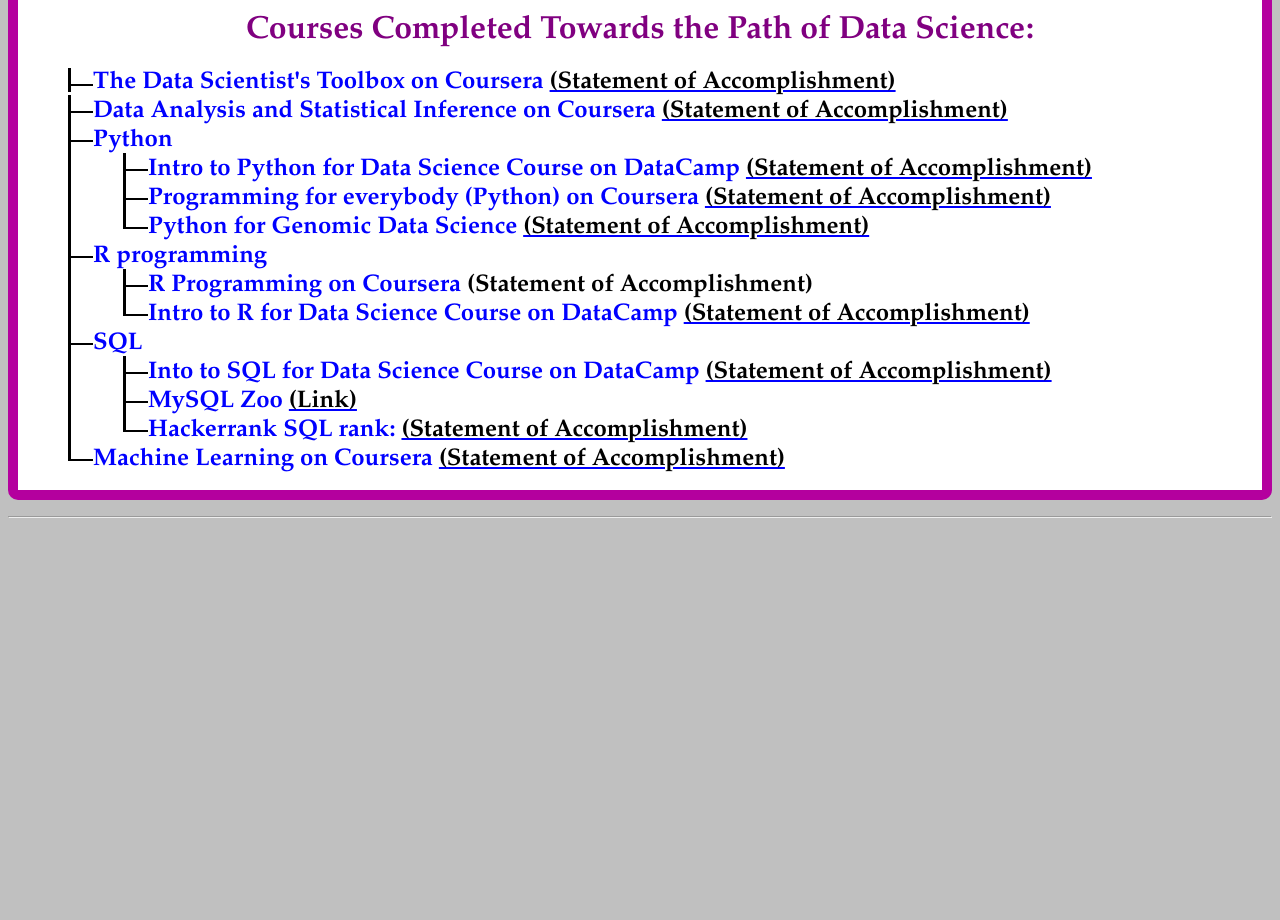
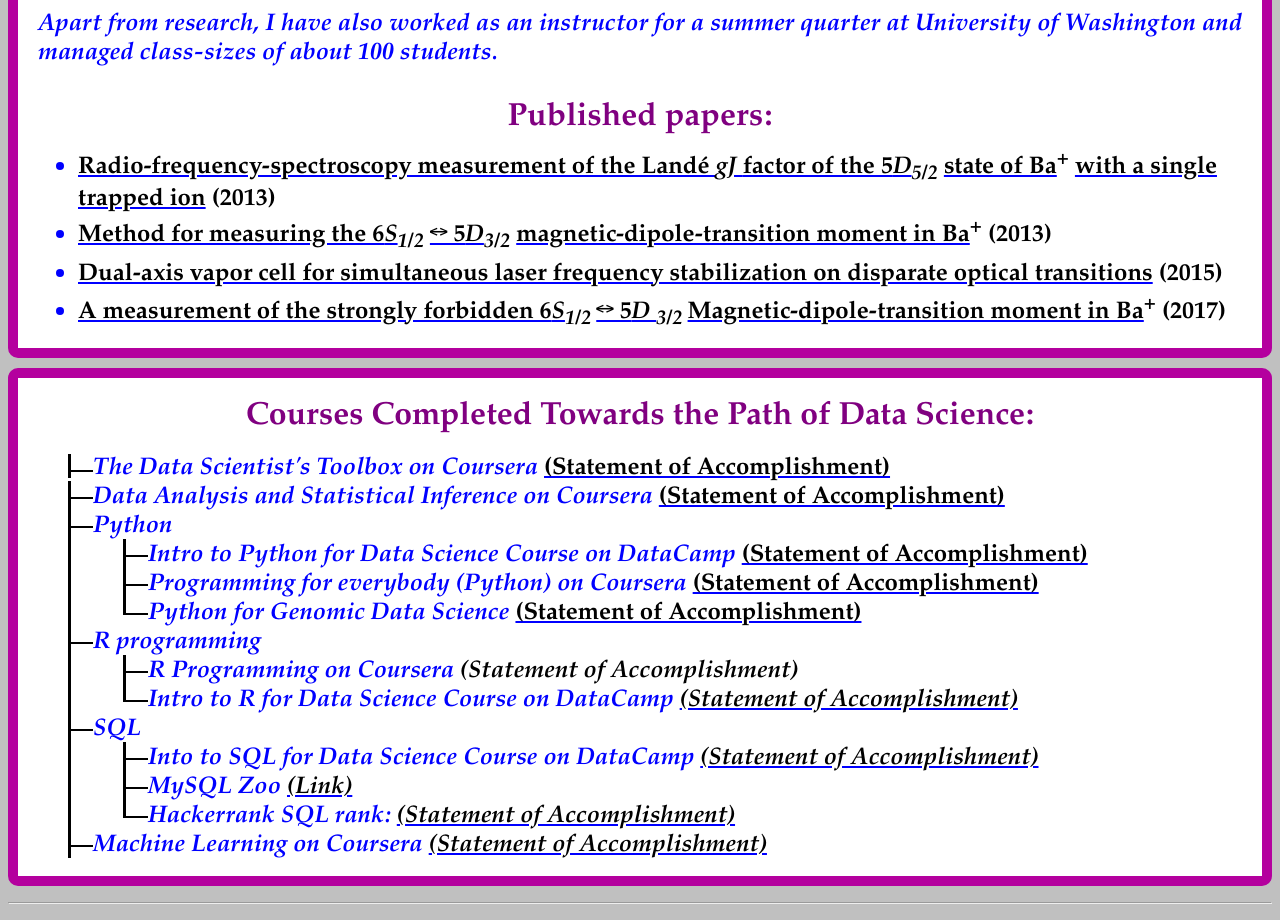
Before and after one commit to priyakalyan/priyakalyan.github.io, a plain HTML site: page index.html in a window 1280 px wide. Shown: the part 1404-2324 px from the top of the page. Before the commit the page ends 1938 px from the top, so only its background shows below. Drawn offline with Linux system fonts and the light colour scheme.

Commit message:
Update index.html

```diff
--- a/index.html
+++ b/index.html
@@ -25,6 +25,8 @@
 p a:hover {
     background-color: coral;
 }
+}
+
 </style>
 
 <ul style="list-type:none; box-sizing:box-align: center; margin-left: 263px; border-box;width: 60%;border:3px solid #111;padding: 0;overflow: hidden;text-align:center;border-radius: 100px 100px 100px 100px;border-spacing: -5px 5px;">
@@ -54,12 +56,13 @@
 <!--Link to the thesis-->
 <ul style= "margin-top: 15px;margin-bottom:10px;list-type:none;text-align:center;"><font size="5"><a href="https://doi.org/10.1088/0953-4075/42/17/175504" style="color:Black"><span><b>Thesis: "Study of Zeeman Coherences in Atomic Rubidium using a Laguerre Gaussian beam" (2012)</span></b></a></font></ul>
 
-<p style="text-align:justify; margin-top: 20px;margin-bottom:-10px;"><font size="4.5" color="Red" font face="serif"><b><i>My graduate work at IITM involved the study of the interaction of the Rubidium (Rb) atoms with a
+<p style="text-align:justify; margin-top: 20px;margin-bottom:-10px;"><font size="5" color="Blue" font face="Garamond"><i><b> &nbsp &nbsp &nbsp &nbsp &nbsp &nbsp My graduate work at IITM involved the study of the interaction of the Rubidium (Rb) atoms with a
  coherent Laguerre-Gaussian (LG) optical field with spatially varying phase factor and mode amplitude. Detailed computational and experimental studies have
  been carried out to understand the effect of the LG field on Zeeman coherence induced phenomena like electromagnetically induced transparency (EIT),
- electromagnetically induced absorption (EIA) and nonlinear magneto-optical rotation (NMOR) and Hanle effect. I also had the opportunity to work at premier
+ electromagnetically induced absorption (EIA) and nonlinear magneto-optical rotation (NMOR) and Hanle effect.</b></i></p>
+<p style="text-align:justify; margin-top: 20px;margin-bottom:-10px;"><font size="5" color="Blue" font face="Garamond"><i><b>&nbsp &nbsp &nbsp &nbsp &nbsp &nbsp I also had the opportunity to work at premier
  institutes like IISc (Indian institute of science, Bangalore, India) and RRI (Raman Research institute, Bangalore, India) where I was involved in the
- construction of an A-B differential amplifier circuit and extended cavity diode laser (ECDL) to perform the above mentioned experimental studies.  </b></i></p>
+ construction of an A-B differential amplifier circuit and extended cavity diode laser (ECDL) to perform the above mentioned experimental studies.</p></i></b>
 
 <!--Published papers during the course of doc deg-->
 <h2><center><font size="6" color="Purple" font face="Garamond">Published papers:</center></h2>
@@ -70,8 +73,8 @@
 absorption resonances with a Laguerre Gaussian beam (2010)</span></b></a></li></font>
 </ul>
 <h2><center><font size="6" color="Purple" font face="Garamond">Other Miscellaneous:</center></h2>
-<p style="text-align:justify; margin-top: -20px;margin-bottom:-2px;"><font size="5" color="Red" font face="serif"><b><i>
-<a href="Awards_Cert.html" style="color:Black"><span><b>Link to Awards and certificates</b></a></font></i>
+<p style="text-align:justify; margin-top: -20px;margin-bottom:-2px;"><font size="5" color="Blue" font face="Garamond"><b>
+<a href="Awards_Cert.html" style="color:Black"><span><b>Link to Awards and certificates</b></a></font>
 </p>
 </div>
 
@@ -93,7 +96,7 @@
 WIDTH=100 HEIGHT=100></center>
 </h1>
 
-<p style="text-align:justify;"><font size="4.5" color="Red" font face="serif"><b><i>In my post-doctoral research work at UW, I had the opportunity to work on
+<p style="text-align:justify;"><font size="5" color="Blue" font face="Garamond"><i><b>In my post-doctoral research work at UW, I had the opportunity to work on
 two different fields:
 <ol style="text-align:justify;margin-top: -20px;margin-bottom: -10px;">
 <li>The precise measurement of the magnetic dipole transition moment, M1, associated with the 6<i>S<sub>1/2</sub></i> to 5<i>D<sub>3/2</sub></i> transition in Ba<sup>138</sup> ion as this turns out to be
@@ -102,8 +105,8 @@
   <li>Yb atom spectroscopy: Construction of a single dual axis Yb vapor cell that can be used to simultaneously address the two laser cooling transitions in Yb atoms at wavelengths 399 nm and 556 nm respectively, thus finding applications in laser cooling experiments.
 </li>
 </ol>
-</b></i></p>
-<p style="text-align:justify;"><font size="4.5" color="Red" font face="serif"><b><i>Apart from research, I have also worked as an instructor for a summer quarter at University of Washington and
+</i></p>
+<p style="text-align:justify;"><font size="5" color="Blue" font face="Garamond"><b><i>Apart from research, I have also worked as an instructor for a summer quarter at University of Washington and
  managed class-sizes of about 100 students.</b></i></p>
 
  <!--To make sure that texts with superscripts/subscripts does not get underlined-->
@@ -176,31 +179,31 @@
 <font size="5" font face="Garamond">
 <div class="clt">
   <ul style= "margin-bottom:-5px;">
-    <li style="color:Blue;display:inline">The Data Scientist's Toolbox on Coursera <a href="/Docs/SOA/Coursera_data_sci_toolbox_2015.pdf" style="color:black"><span>(Statement of Accomplishment)</span></a></li>
-    <li style="color:Blue;">Data Analysis and Statistical Inference on Coursera <a href="/Docs/SOA/Coursera_Data_Analysis_And_Statistical_Inference_ 2015.pdf" style="color:black"><span>(Statement of Accomplishment)</span></a></li>
+    <li style="color:Blue;display:inline"><i>The Data Scientist's Toolbox on Coursera </i><a href="/Docs/SOA/Coursera_data_sci_toolbox_2015.pdf" style="color:black"><span>(Statement of Accomplishment)</span></a></li>
+    <li style="color:Blue;"><i>Data Analysis and Statistical Inference on Coursera </i><a href="/Docs/SOA/Coursera_Data_Analysis_And_Statistical_Inference_ 2015.pdf" style="color:black"><span>(Statement of Accomplishment)</span></a></li>
     <li style="color:Blue;">
-      Python
+      <i>Python</i>
       <ul>
-        <li>Intro to Python for Data Science Course on DataCamp <a href="/Docs/SOA/Datacamp_Intro_to_python_for_Data_Science.pdf" style="color:black"><span>(Statement of Accomplishment)</span></a></li>
-        <li>Programming for everybody (Python) on Coursera <a href="/Docs/SOA/Coursera_pythonlearn_2015.pdf" style="color:black"><span>(Statement of Accomplishment)</span></a></li>
-        <li>Python for Genomic Data Science <a href="/Docs/SOA/Snap_shot_Completed_courses.jpg" style="color:black"><span>(Statement of Accomplishment)</span></a></li>
+        <li><i>Intro to Python for Data Science Course on DataCamp </i><a href="/Docs/SOA/Datacamp_Intro_to_python_for_Data_Science.pdf" style="color:black"><span>(Statement of Accomplishment)</span></a></li>
+        <li><i>Programming for everybody (Python) on Coursera </i><a href="/Docs/SOA/Coursera_pythonlearn_2015.pdf" style="color:black"><span>(Statement of Accomplishment)</span></a></li>
+        <li><i>Python for Genomic Data Science </i><a href="/Docs/SOA/Snap_shot_Completed_courses.jpg" style="color:black"><span>(Statement of Accomplishment)</span></a></li>
       </ul>
     </li>
-    <li style="color:Blue;">R programming
+    <li style="color:Blue;"><i>R programming
       <ul>
-        <li>R Programming on Coursera <a href="/Docs/SOA/Coursera_rprog_2015.pdf" style="color:black">(Statement of Accomplishment)</a></li>
-        <li>Intro to R for Data Science Course on DataCamp <a href="/Docs/SOA/Datacamp_Intro_to_R_for_Data_Science.pdf" style="color:black"><span>(Statement of Accomplishment)</span></a></li>
+        <li><i>R Programming on Coursera </i><a href="/Docs/SOA/Coursera_rprog_2015.pdf" style="color:black">(Statement of Accomplishment)</a></li>
+        <li><i>Intro to R for Data Science Course on DataCamp </i><a href="/Docs/SOA/Datacamp_Intro_to_R_for_Data_Science.pdf" style="color:black"><span>(Statement of Accomplishment)</span></a></li>
       </ul>
     </li>
     <li style="color:Blue;">
-      SQL
+      <i>SQL
       <ul>
-        <li> Into to SQL for Data Science Course on DataCamp <a href="/Docs/SOA/Datacamp_Intro_to_SQL_for_Data_Science.pdf" style="color:black"><span>(Statement of Accomplishment)</span></a></li>
-        <li> MySQL Zoo <a href="/Docs/SOA/.pdf" style="color:black"><span>(Link)</span></a></li>
-        <li> Hackerrank SQL rank: <a href="/Docs/SOA/Snap_shot_Hackerrank.jpg" style="color:black"><span>(Statement of Accomplishment)</span></a></li>
+        <li> <i>Into to SQL for Data Science Course on DataCamp </i><a href="/Docs/SOA/Datacamp_Intro_to_SQL_for_Data_Science.pdf" style="color:black"><span>(Statement of Accomplishment)</span></a></li>
+        <li> <i>MySQL Zoo </i><a href="/Docs/SOA/.pdf" style="color:black"><span>(Link)</span></a></li>
+        <li> <i>Hackerrank SQL rank: </i><a href="/Docs/SOA/Snap_shot_Hackerrank.jpg" style="color:black"><span>(Statement of Accomplishment)</span></a></li>
       </ul>
     </li>
-    <li style="color:Blue;">Machine Learning on Coursera <a href="/Docs/SOA/Snap_shot_Completed_courses.jpg" style="color:black"><span>(Statement of Accomplishment)</span></a></li>
+    <li style="color:Blue;"><i>Machine Learning on Coursera </i><a href="/Docs/SOA/Snap_shot_Completed_courses.jpg" style="color:black"><span>(Statement of Accomplishment)</span></a></li>
  </div>
  </font>
 </div>
```
